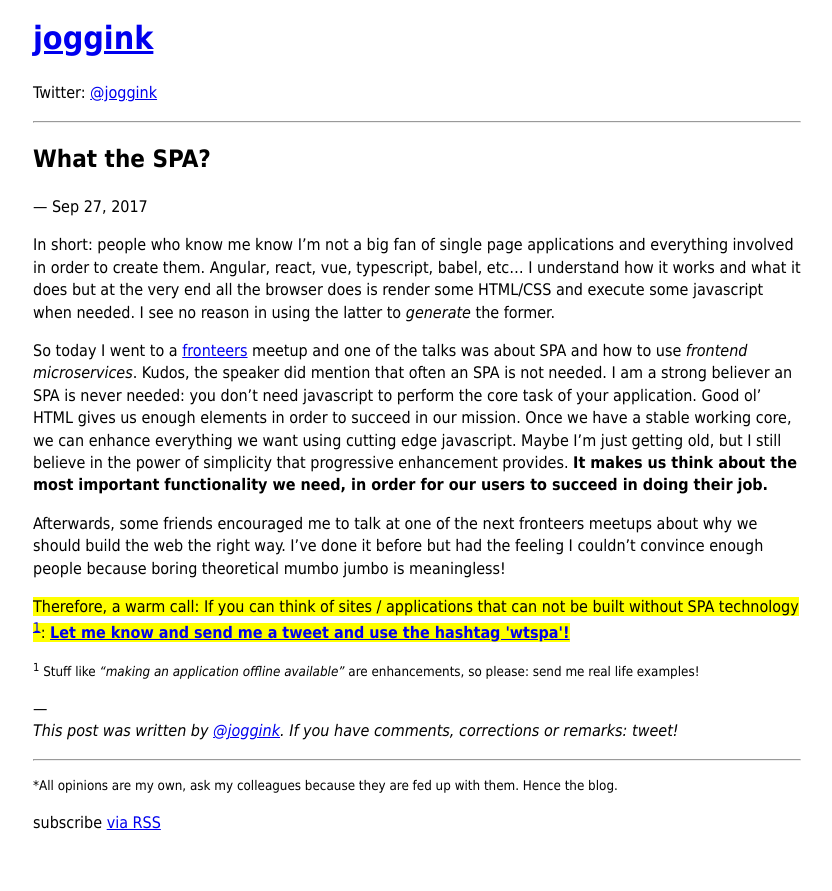
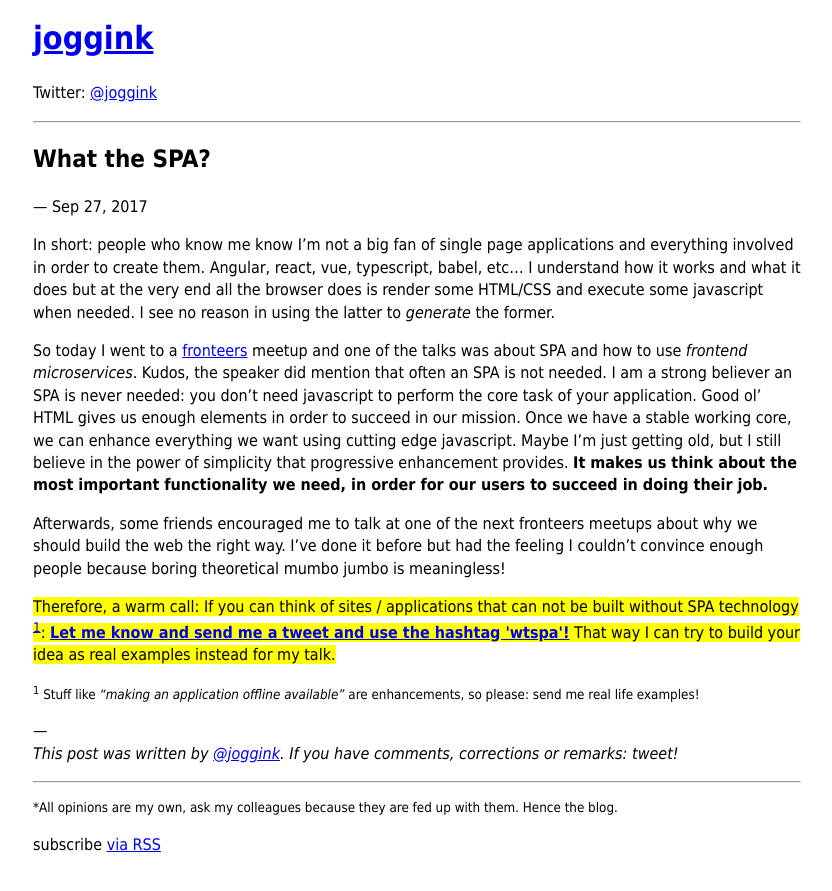
Before and after one commit to joggink/joggink.github.io, a Jekyll site: the page built from _posts/2017-09-27-progressive-enhancement.md, in a window 1280 px wide. Shown: the top 891 px of the page, without its empty margins (223-1055 px from the left). Built offline with Jekyll 4.4.1, drawn with Linux system fonts in a browser that asks for light colours.

Commit message:
motiviation

```diff
--- a/_posts/2017-09-27-progressive-enhancement.md
+++ b/_posts/2017-09-27-progressive-enhancement.md
@@ -14,6 +14,6 @@ So today I went to a <a href="http://fronteers.be">fronteers</a> meetup and one
 
 Afterwards, some friends encouraged me to talk at one of the next fronteers meetups about why we should build the web the right way. I've done it before but had the feeling I couldn't convince enough people because boring theoretical mumbo jumbo is meaningless!
 
-<mark>Therefore, a warm call: If you can think of sites / applications that can not be built without SPA technology <sup><a href="#footnote1">1</a></sup>: <strong><a href="https://twitter.com/intent/tweet?screen_name=joggink&amp;button_hashtag=wtspa">Let me know and send me a tweet and use the hashtag 'wtspa'!</a></strong> </mark>
+<mark>Therefore, a warm call: If you can think of sites / applications that can not be built without SPA technology <sup><a href="#footnote1">1</a></sup>: <strong><a href="https://twitter.com/intent/tweet?screen_name=joggink&amp;button_hashtag=wtspa">Let me know and send me a tweet and use the hashtag 'wtspa'!</a></strong> That way I can try to build your idea as real examples instead for my talk. </mark>
 
 <small><sup><a name="#footnote1">1</a></sup> Stuff like <em>"making an application offline available"</em> are enhancements, so please: send me real life examples!</small>
```
